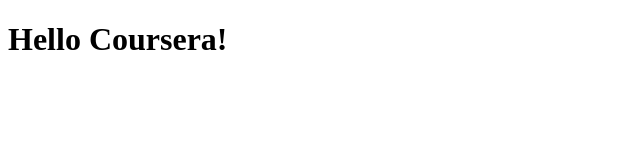
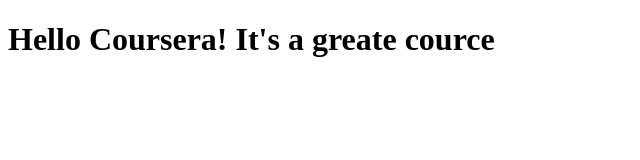
Before and after one commit to Tmo1419/coursera-test, a plain HTML site: page site/index.html in a window 1280 px wide. Shown: the whole page, without its empty margins (0-640 px from the left). Drawn offline with Linux system fonts and the light colour scheme.

Commit message:
Updated.

```diff
--- a/site/index.html
+++ b/site/index.html
@@ -4,6 +4,6 @@
 	<title>Hello Coursera</title>
 </head>
 <body>
-<h1>Hello Coursera!</h1>
+<h1>Hello Coursera! It's a greate cource</h1>
 </body>
 </html>
```
